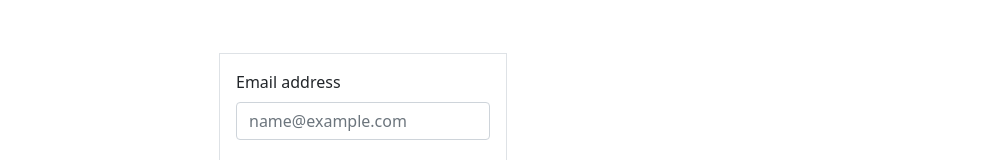
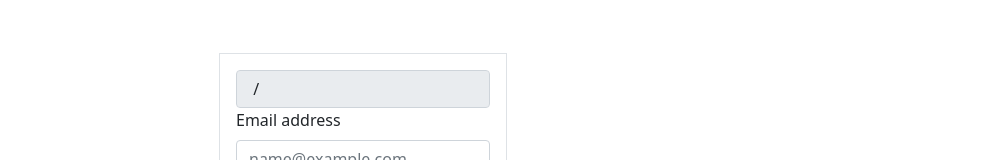
Before and after one commit to SlobodianAnn/learnReact, a React (Create React App) app: page / in a window 1280 px wide. Shown: the part 160-320 px from the top of the page, without its empty margins (277-1280 px from the left). Built offline with nearby package versions, Linux system fonts and the light colour scheme.

Commit message:
learn custom hooks

```diff
--- a/src/refFunc.js
+++ b/src/refFunc.js
@@ -2,13 +2,32 @@ import { useRef, useState, useEffect } from 'react';
 import { Container } from 'react-bootstrap';
 import './App.css';
 
+function useUnputWithValidate(initialValue) {
+  const [value, setValue] = useState(initialValue);
+
+  const onChange = (event) => {
+    setValue(event.target.value);
+  };
+
+  const validateInput = () => {
+    return value.search(/\d/) >= 0;
+  };
+
+  return { value, onChange, validateInput }; //  {value: value, onChange: onChange}
+}
+
 const Form = () => {
-  const [text, setText] = useState('');
+  // const [text, setText] = useState('');
   const myRef = useRef(1); // обновление юзреф не вызывает перерендеринг компонента
+  //const [textArea, setTextArea] = useState('');
 
+  const input = useUnputWithValidate('');
+  const textArea = useUnputWithValidate('');
   // const focusFirstTI = () => {
   //   myRef.current.focus();
   // };
+
+  const color = input.validateInput() ? 'text-danger' : null;
 
   useEffect(() => {
     myRef.current++;
@@ -19,13 +38,20 @@ const Form = () => {
     <Container>
       <form className="w-50 border mt-5 p-3 m-auto">
         <div className="mb-3">
+          <input
+            value={`${input.value} / ${textArea.value}`}
+            type="text"
+            className="form-control"
+            readOnly
+          />
           <label htmlFor="exampleFormControlInput1" className="form-label">
             Email address
           </label>
           <input
-            onChange={(e) => setText(e.target.value)}
+            onChange={input.onChange}
             type="email"
-            className="form-control"
+            value={input.value}
+            className={`form-control ${color}`}
             id="exampleFormControlInput1"
             placeholder="name@example.com"
           />
@@ -36,6 +62,8 @@ const Form = () => {
           </label>
           <textarea
             // onClick={focusFirstTI}
+            onChange={textArea.onChange}
+            value={textArea.value}
             className="form-control"
             id="exampleFormControlTextarea1"
             rows="3"
```
